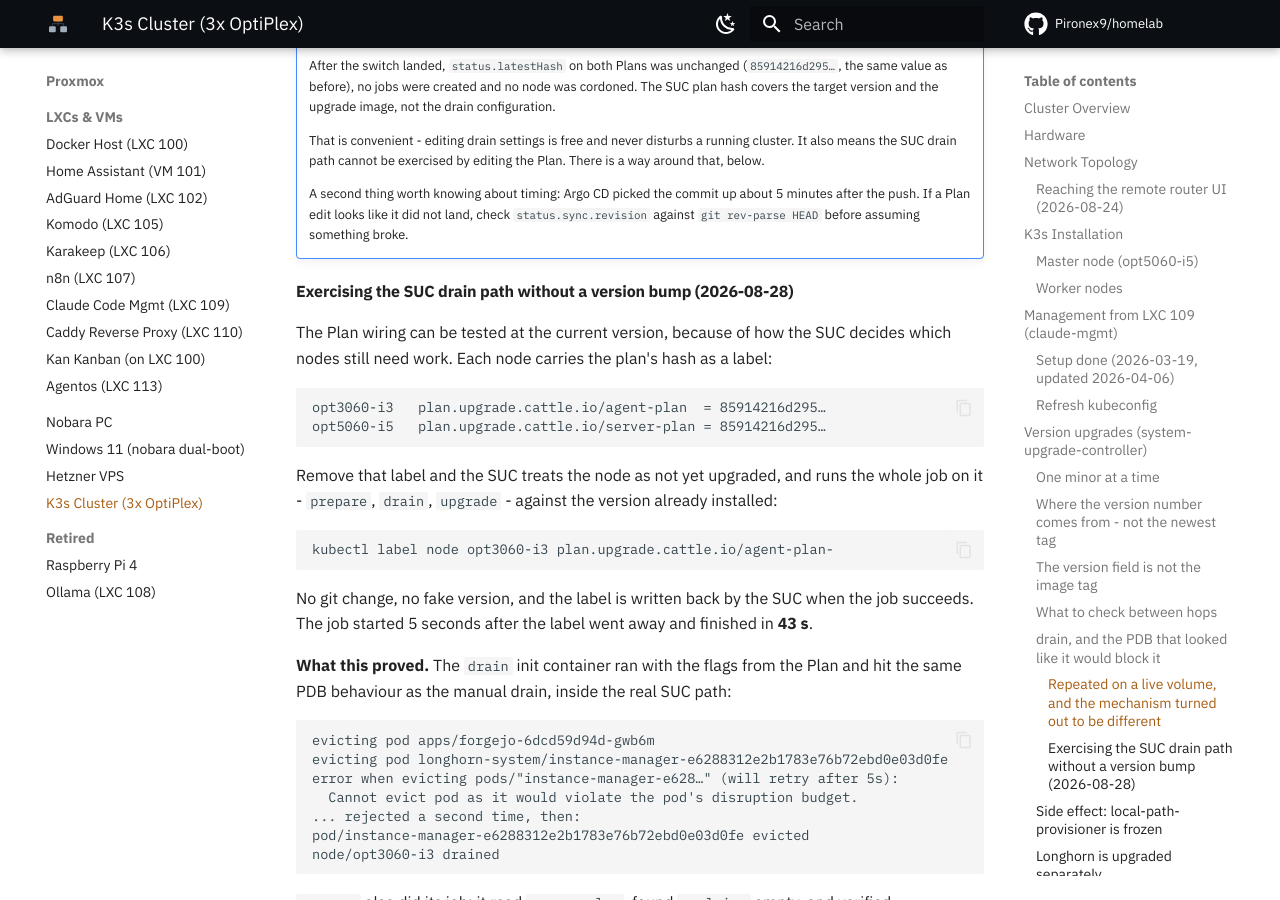
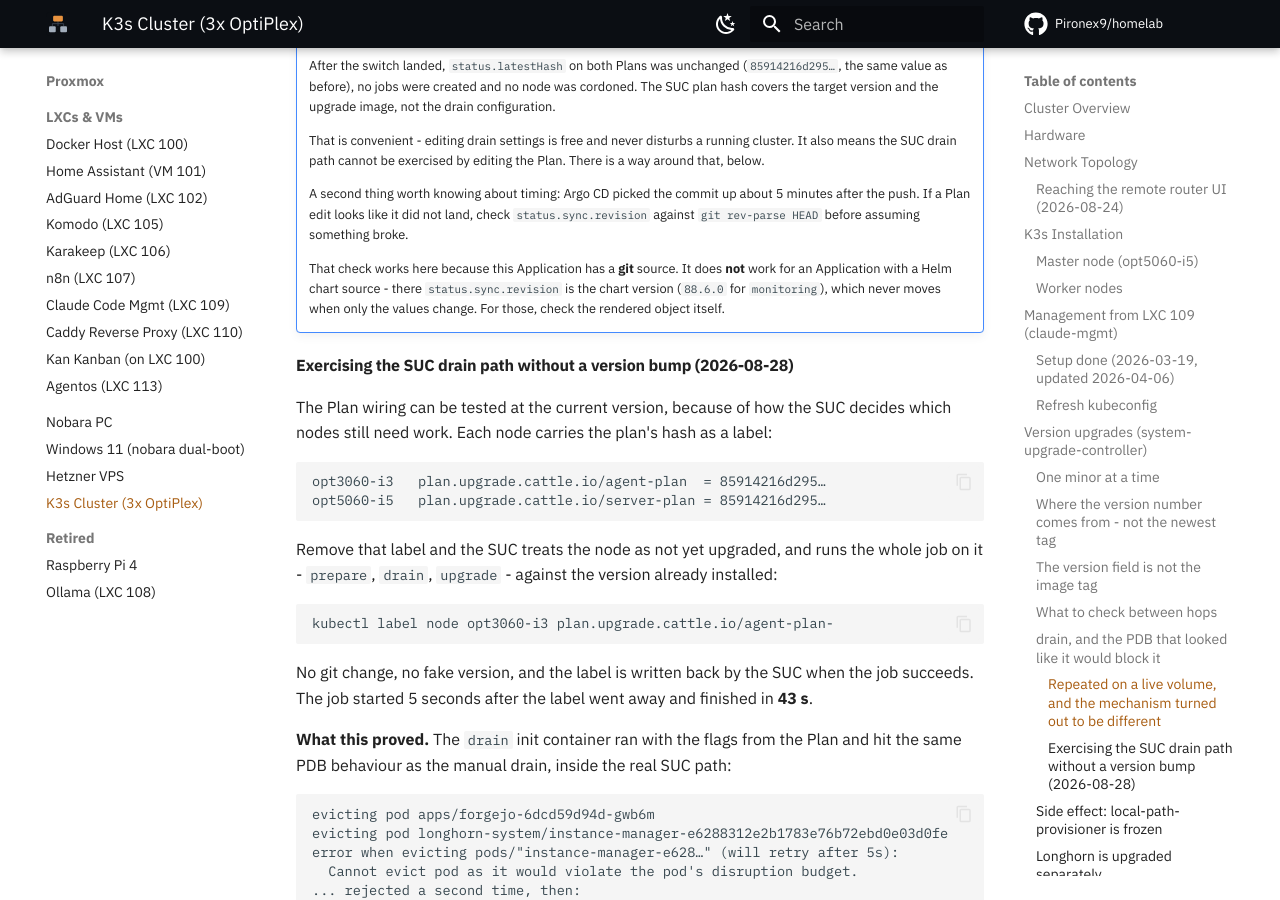
Before and after one commit to Pironex9/homelab, an MkDocs documentation site: the page built from docs/hosts/k3s-cluster.md, in a window 1280 px wide and 900 px high, scrolled down 11271 px. Built offline with MkDocs 1.6.1 and Material for MkDocs 9.7.7, drawn with Linux system fonts in a browser that asks for light colours; comment, search, counter and statistics services are not loaded.

Commit message:
fix(k8s): a Grafanarol lemaradt a Recreate strategia - 25 percig allt a rollout
AZ EN MULASZTASOM, es pontosan az a csapda, amit a Forgejo manifestjebe kulon
kiirtam. Bekapcsoltam a Grafana persistence-t egy RWO Longhorn koteten, de nem
tettem melle deploymentStrategy: Recreate-et. A chart alapertelmezese
RollingUpdate:

  Warning FailedAttachVolume  25m  attachdetach-controller
    Waiting for detach for volume "pvc-8d6accc7-..."
    Volume is already used by pod(s) monitoring-grafana-765dcb66d6-fwt9j

Holtpont: az uj pod var a kotetre, a regi sosem all le, mert az uj nem lesz
Ready. Kieses nem volt - a regi pod vegig kiszolgalt -, de az uj ertekek nem
ertek foldet, tehat a Grafana memoria-limit emelese (6eed48f) sem lepett
eletbe. A szabaly: barmi, aminek RWO kotete van, Recreate-tel megy.

MASODIK, FUGGETLEN TANULSAG, ami egy sajat korabbi allitasomat is korlatozza.
A SUC szakaszban az all a doksiban, hogy ha egy valtozas nem latszik, elobb
hasonlitsd a status.sync.revision-t a git rev-parse HEAD-hez, es csak utana
felteteles hibat. Ez a monitoring Applicationre NEM mukodik:

  kubectl -n argocd get app monitoring -o jsonpath='{.status.sync.revision}'
  -> 88.6.0

Helm chart forras eseten a mezo a CHART verziojat adja vissza, ami sosem
valtozik egy values-modositastol. A git-forrasu Applicationokre (system-upgrade,
forgejo, platform, longhorn-backup) tovabbra is ervenyes. Helm forrasnal magan a
rendereltt objektumon kell nezni, hogy landolt-e.

Mindket allitas kiirva a doksiba a megfelelo helyen, es a Recreate a chart
ujrarendereleseben ellenorizve.

```diff
--- a/docs/hosts/k3s-cluster.md
+++ b/docs/hosts/k3s-cluster.md
@@ -498,6 +498,11 @@
     A second thing worth knowing about timing: Argo CD picked the commit up about
     5 minutes after the push. If a Plan edit looks like it did not land, check
     `status.sync.revision` against `git rev-parse HEAD` before assuming something broke.
+
+    That check works here because this Application has a **git** source. It does **not**
+    work for an Application with a Helm chart source - there `status.sync.revision` is
+    the chart version (`88.6.0` for `monitoring`), which never moves when only the values
+    change. For those, check the rendered object itself.
 
 #### Exercising the SUC drain path without a version bump (2026-08-28)
 
```
Also changed, not shown: k8s/README.md (+32 -0 lines), 1 other file.
